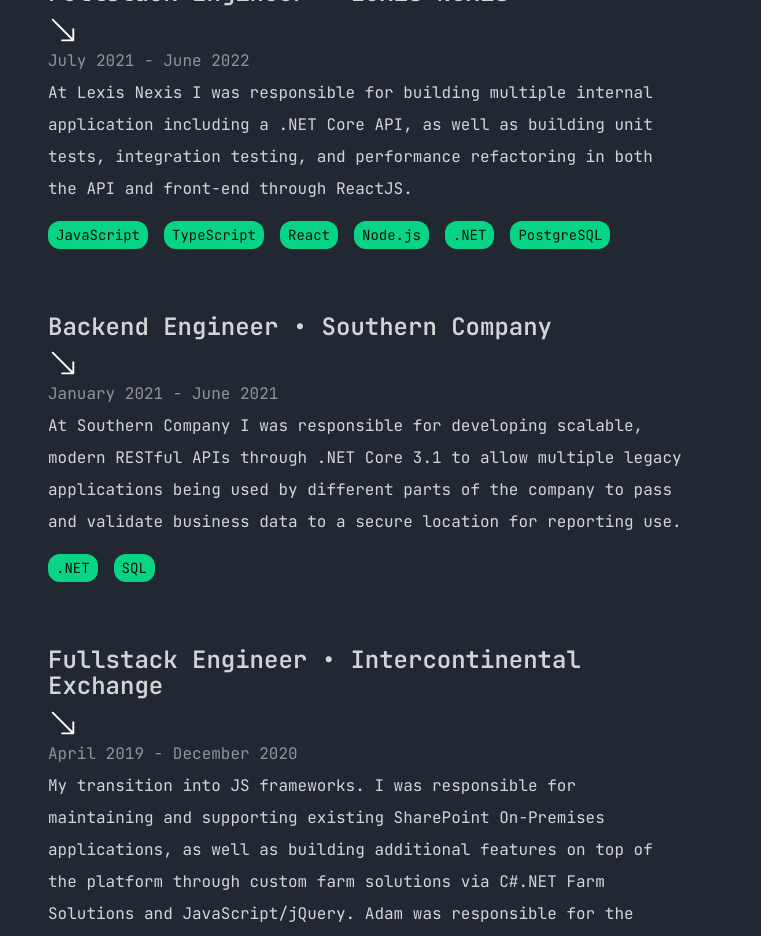
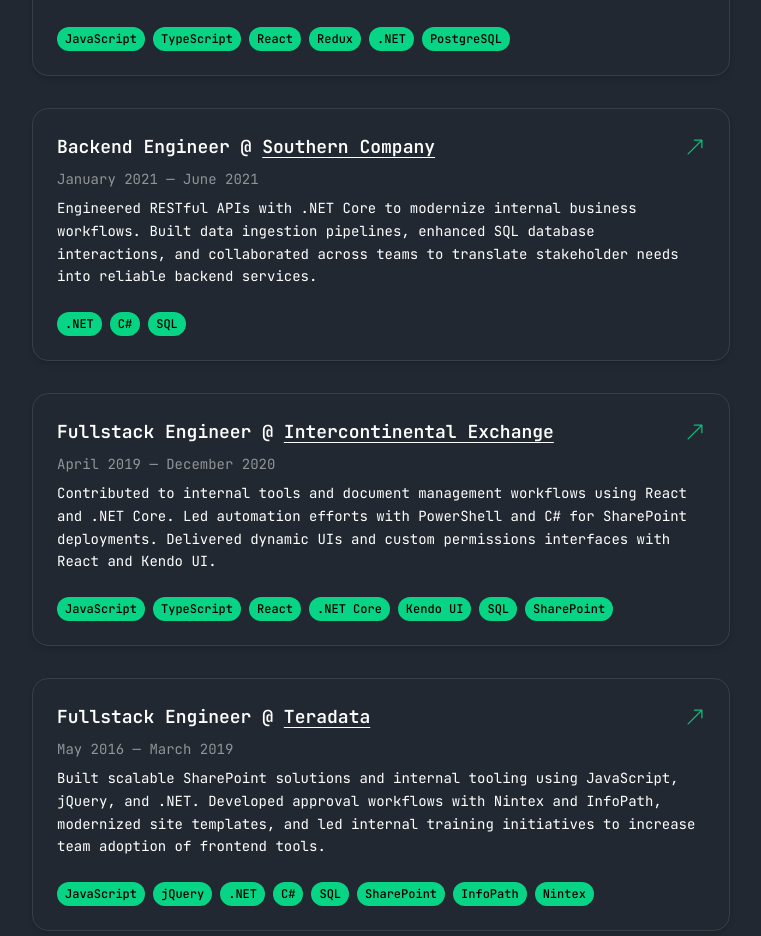
Before and after one commit to adamsmithdev/portfolio.v1, a Next.js app: page / in a window 1280 px wide. Shown: the part 1860-2796 px from the top of the page, without its empty margins (463-1224 px from the left). Built offline with nearby package versions, Linux system fonts and the light colour scheme.

Commit message:
Updating resume and experience sections

```diff
--- a/components/sections/Experience.tsx
+++ b/components/sections/Experience.tsx
@@ -1,4 +1,4 @@
-import { BsArrowDownRight } from 'react-icons/bs';
+import { BsArrowUpRight } from 'react-icons/bs';
 
 // components
 import Section from '@/components/Section';
@@ -11,14 +11,15 @@
     startDate: 'July 2022',
     endDate: 'Present',
     description:
-            "My current project. Here at Crisis24 my team of 5 developers is responsible for developing the company's most high priority applications for both internal and customer facing use. Applications are built in ReactJS with custom Sass styling, while the backend is supported by .NET Core. I am involved in the entire software development lifecycle from gathering requirements and building technical design documents to developing and testing newly developed features in different micro-service based applications.",
+      'Core contributor for high-impact features across Crisis24’s Mass Notification and Risk Intelligence platforms. Architected scalable, testable React + TypeScript solutions in close collaboration with UX, Product, and backend teams. Championed SCSS Modules, modern state management, and frontend testing practices. Spearheaded integrations with .NET APIs and played a key role in replatforming legacy OnSolve systems into the Crisis24 ecosystem.',
     technologies: [
       'JavaScript',
       'TypeScript',
       'React',
-            'Node.js',
+      'SCSS Modules',
       '.NET',
-            'PostgreSQL',
+      'Kubernetes',
+      'Postman',
     ],
   },
   {
@@ -28,12 +29,12 @@
     startDate: 'July 2021',
     endDate: 'June 2022',
     description:
-            'At Lexis Nexis I was responsible for building multiple internal application including a .NET Core API, as well as building unit tests, integration testing, and performance refactoring in both the API and front-end through ReactJS.',
+      'Built Microsoft Teams apps and internal dashboards using React and Redux. Developed reusable components, supported full-stack feature development, and improved application performance and reliability through testing and refactoring. Worked cross-functionally to deliver .NET Core APIs for legacy system integrations.',
     technologies: [
       'JavaScript',
       'TypeScript',
       'React',
-            'Node.js',
+      'Redux',
       '.NET',
       'PostgreSQL',
     ],
@@ -45,8 +46,8 @@
     startDate: 'January 2021',
     endDate: 'June 2021',
     description:
-            'At Southern Company I was responsible for developing scalable, modern RESTful APIs through .NET Core 3.1 to allow multiple legacy applications being used by different parts of the company to pass and validate business data to a secure location for reporting use.',
-        technologies: ['.NET', 'SQL'],
+      'Engineered RESTful APIs with .NET Core to modernize internal business workflows. Built data ingestion pipelines, enhanced SQL database interactions, and collaborated across teams to translate stakeholder needs into reliable backend services.',
+    technologies: ['.NET', 'C#', 'SQL'],
   },
   {
     title: 'Fullstack Engineer',
@@ -55,14 +56,15 @@
     startDate: 'April 2019',
     endDate: 'December 2020',
     description:
-            'My transition into JS frameworks. I was responsible for maintaining and supporting existing SharePoint On-Premises applications, as well as building additional features on top of the platform through custom farm solutions via C#.NET Farm Solutions and JavaScript/jQuery. Adam was responsible for the design of custom deployments and pipeline tools, as well as playing a key role in implementing a company-wide tool for storing data via .NET Core 3.1 and ReactJS.',
+      'Contributed to internal tools and document management workflows using React and .NET Core. Led automation efforts with PowerShell and C# for SharePoint deployments. Delivered dynamic UIs and custom permissions interfaces with React and Kendo UI.',
     technologies: [
       'JavaScript',
       'TypeScript',
       'React',
-            'Node.js',
-            '.NET',
+      '.NET Core',
+      'Kendo UI',
       'SQL',
+      'SharePoint',
     ],
   },
   {
@@ -72,8 +74,17 @@
     startDate: 'May 2016',
     endDate: 'March 2019',
     description:
-            'The main purpose of this project was to re-build an existing internal Teradata tool called the Asset Repository (AR) in a SharePoint Hybrid environment in SharePoint On-Premises 2016 and SharePoint Online. The work here included gathering of requirements, design of a scalable solution interacting with both SQL and Teradata Databases, migration from both a SharePoint 2010 On-Premises environment and the existing custom application. Also included future development of needed business processes and continuous functional improvement after completion.',
-        technologies: ['JavaScript', '.NET', 'SQL'],
+      'Built scalable SharePoint solutions and internal tooling using JavaScript, jQuery, and .NET. Developed approval workflows with Nintex and InfoPath, modernized site templates, and led internal training initiatives to increase team adoption of frontend tools.',
+    technologies: [
+      'JavaScript',
+      'jQuery',
+      '.NET',
+      'C#',
+      'SQL',
+      'SharePoint',
+      'InfoPath',
+      'Nintex',
+    ],
   },
   {
     title: 'Fullstack Engineer',
@@ -82,49 +93,52 @@
     startDate: 'June 2015',
     endDate: 'April 2016',
     description:
-            'My first project. I was brought me on to assist in their growing workload of building full-stack .NET business facing web applications. I worked on various apps including billing systems, healthcare, portals, dashboards, customizable widgets, and report generation outputting both Excel and PDF reports. I met with clients face-to-face, gathered requirements and provided solutions for complicated business processes and solutions. 4-5 months of my time here was spent re-building an older PHP application in using the Microsoft stack, and then enhancing this application after iterative requirement gathering sessions and analysis of the desired functionality.',
-        technologies: ['JavaScript', 'jQuery', '.NET', 'SQL'],
+      'Delivered full-stack business applications for clients in healthcare, finance, and logistics. Migrated legacy apps to modern .NET-based systems and enhanced them through client-driven iterations. Built custom dashboards, reporting tools, and SQL-driven data solutions.',
+    technologies: ['JavaScript', 'jQuery', '.NET', 'SQL', 'VB.NET', 'C#'],
   },
 ];
 
 export default function Experience() {
   return (
     <Section title="Experience">
-            <ul className="max-w-2xl">
-                {experience.map(
-                    (
-                        {
-                            title,
-                            company,
-                            link,
-                            startDate,
-                            endDate,
-                            description,
-                            technologies,
-                        },
-                        index
-                    ) => (
+      <ul className="space-y-8 max-w-4xl mx-auto">
+        {experience.map((job, index) => (
           <li
             key={index}
-                            className="group flex flex-col justify-center mb-8 p-4 transition-transform duration-300 transform rounded-lg hover:rounded-2xl hover:bg-secondary/50 border-t border-t-white/0 hover:border-t hover:border-t-white/10 hover:transition-colors ease-in-out"
+            className="group border border-white/10 rounded-2xl p-6 hover:border-accent/50 transition-colors bg-background/60 hover:bg-background/80 shadow-md hover:shadow-lg"
           >
-                            <a href={link} target="_blank">
-                                <h2 className="h2 text-white/80 transition-colors duration-300 ease-in-out group-hover:text-accent">
-                                    {title} &bull; {company}
+            <a
+              href={job.link}
+              target="_blank"
+              rel="noopener noreferrer"
+              className="flex flex-col gap-2"
+            >
+              <div className="flex items-center justify-between">
+                <h2 className="text-lg font-semibold text-white group-hover:text-accent transition-colors">
+                  {job.title} @{' '}
+                  <span className="underline underline-offset-4">
+                    {job.company}
+                  </span>
                 </h2>
-                                <BsArrowDownRight
-                                    size={30}
-                                    className="mt-2 transition-all duration-300 group-hover:-rotate-90"
+                <BsArrowUpRight
+                  size={20}
+                  className="text-accent opacity-70 group-hover:rotate-45 transition-transform duration-300"
                 />
-                                <p className="text-white/50">
-                                    {startDate} - {endDate}
+              </div>
+
+              <p className="text-sm text-white/50">
+                {job.startDate} &mdash; {job.endDate}
               </p>
-                                <p className="text-white/80">{description}</p>
-                                <ul className="flex flex-wrap gap-4 mt-4">
-                                    {technologies.map((tech, index) => (
+
+              <p className="text-white leading-relaxed text-sm">
+                {job.description}
+              </p>
+
+              <ul className="flex flex-wrap gap-2 mt-4">
+                {job.technologies.map((tech, techIndex) => (
                   <li
-                                            key={index}
-                                            className="px-2 py-1 text-sm bg-accent/80 text-black/90 rounded-xl"
+                    key={techIndex}
+                    className="text-xs font-medium bg-accent/80 text-black px-2 py-1 rounded-full"
                   >
                     {tech}
                   </li>
@@ -132,8 +146,7 @@
               </ul>
             </a>
           </li>
-                    )
-                )}
+        ))}
       </ul>
     </Section>
   );
```
Also changed, not shown: 1 other file (tests, documents, lock files or other folders). Lines whose indentation alone changed are shown as unchanged.
